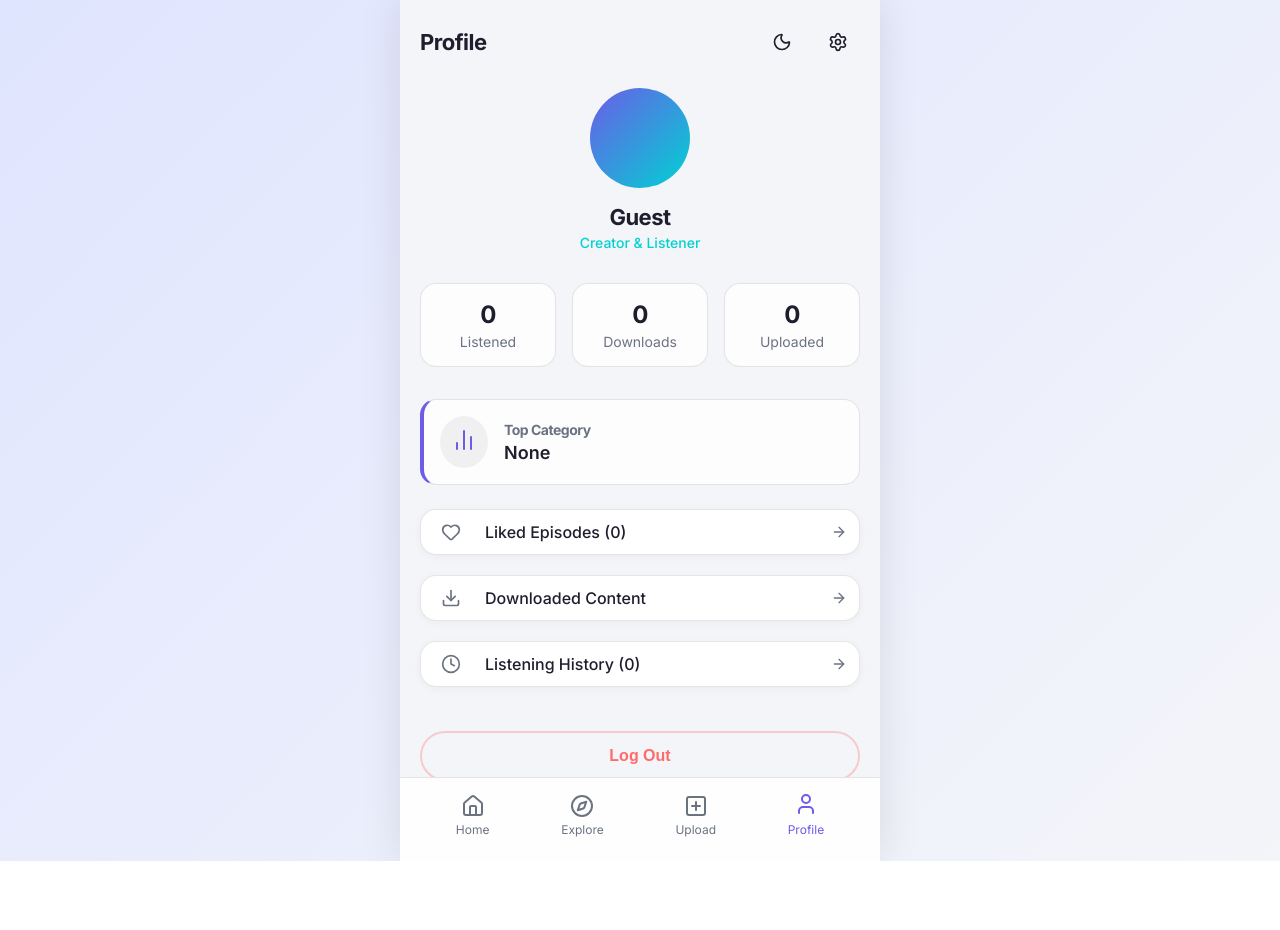
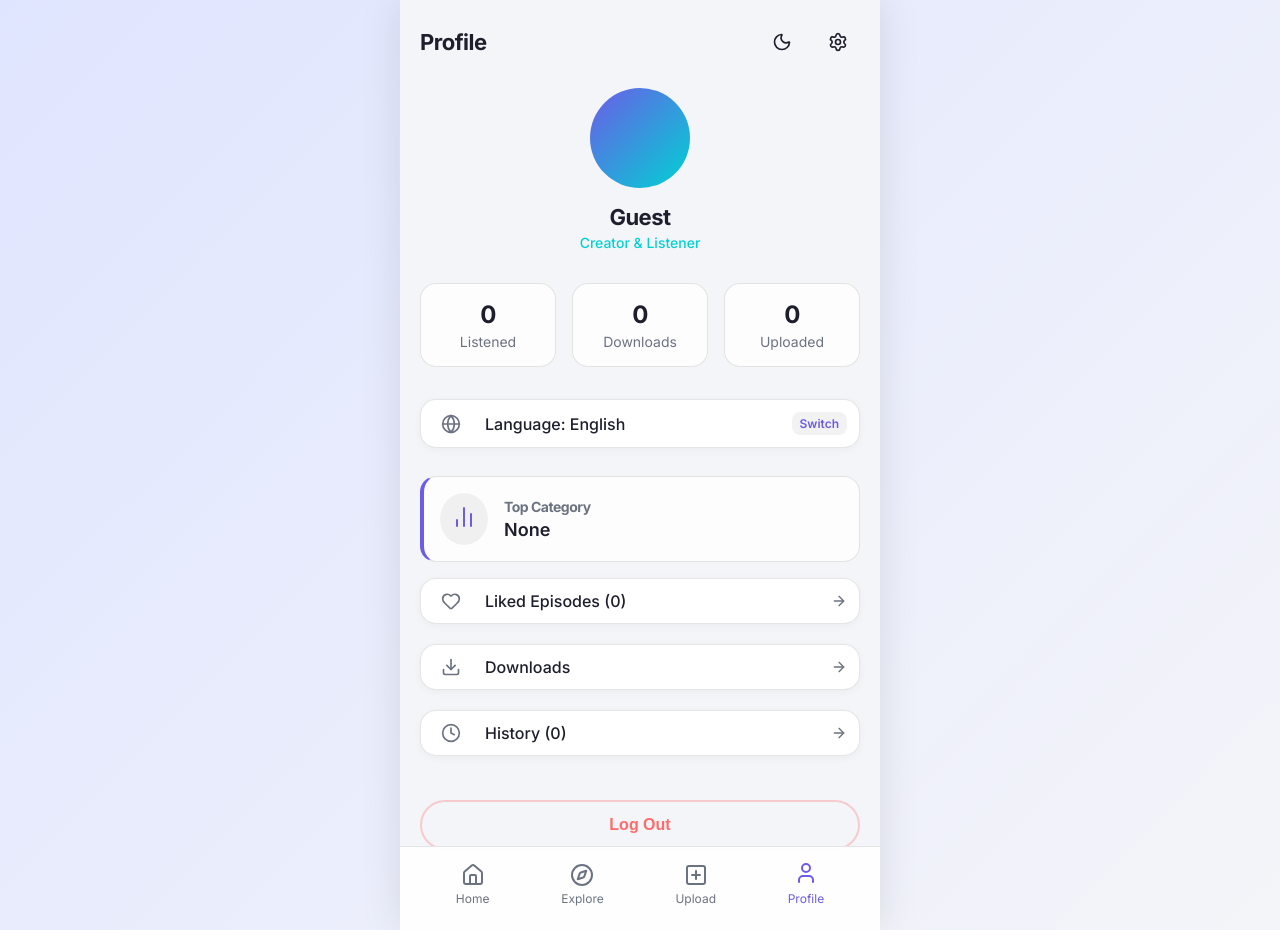
Before and after one commit to lidia-shenkut/HabeshaCast, a React (Vite) app: page /profile in a window 1280 px wide. Before the commit the page ends 861 px from the top, so only its background shows below. Built offline with nearby package versions, Linux system fonts and the light colour scheme; no server answers.

Commit message:
also added some things to the profile screen

```diff
--- a/src/views/pages/ProfileScreen.jsx
+++ b/src/views/pages/ProfileScreen.jsx
@@ -1,12 +1,14 @@
-import { Settings, Heart, Download, Clock, ArrowLeft, BarChart2, ShieldAlert } from 'lucide-react';
+import { Settings, Heart, Download, Clock, ArrowLeft, BarChart2, ShieldAlert, Globe } from 'lucide-react';
 import ThemeToggle from '../components/ThemeToggle';
 import { useUserData } from '../../controllers/UserDataContext';
 import { useAuth } from '../../controllers/AuthContext';
 import { useNavigate } from 'react-router-dom';
+import { useLanguage } from '../../controllers/LanguageContext';
 
 export default function ProfileScreen() {
   const { downloads, history, getTopCategory, likes, customEpisodes, pendingEpisodes } = useUserData();
   const { user, logout } = useAuth();
+  const { language, setLanguage, t } = useLanguage();
   const navigate = useNavigate();
 
   const listenedCount = new Set(history.map(h => h.id)).size;
@@ -17,10 +19,14 @@ export default function ProfileScreen() {
     navigate('/login');
   };
 
+  const toggleLanguage = () => {
+    setLanguage(language === 'en' ? 'am' : 'en');
+  };
+
   return (
     <div className="screen scrollable">
       <div className="top-nav">
-        <h2 style={{ marginBottom: 0 }}>Profile</h2>
+        <h2 style={{ marginBottom: 0 }}>{t('profile')}</h2>
         <div className="nav-actions">
           <ThemeToggle />
           <button className="btn-icon"><Settings size={20} /></button>
@@ -42,7 +48,7 @@ export default function ProfileScreen() {
         </div>
         <div className="glass-panel" style={{ flex: 1, padding: '16px', textAlign: 'center' }}>
           <h3 style={{ fontSize: '24px', marginBottom: '4px' }}>{downloads.length}</h3>
-          <p className="subtitle">Downloads</p>
+          <p className="subtitle">{t('downloads')}</p>
         </div>
         <div className="glass-panel" style={{ flex: 1, padding: '16px', textAlign: 'center' }}>
           <h3 style={{ fontSize: '24px', marginBottom: '4px' }}>{customEpisodes.length}</h3>
@@ -50,8 +56,18 @@ export default function ProfileScreen() {
         </div>
       </div>
 
+      <div style={{ display: 'flex', flexDirection: 'column', gap: '8px' }}>
+        {/* Language Toggle */}
+        <div className="episode-card" style={{ alignItems: 'center' }} onClick={toggleLanguage}>
+          <Globe size={20} color="var(--text-muted)" style={{ margin: '0 8px' }} />
+          <div style={{ flex: 1, fontSize: '16px', fontWeight: 500 }}>{t('language')}: {language === 'en' ? t('english') : t('amharic')}</div>
+          <div style={{ background: 'var(--bg-input)', padding: '4px 8px', borderRadius: '8px', fontSize: '12px', fontWeight: 600, color: 'var(--secondary-color)' }}>
+            Switch
+          </div>
+        </div>
+
         {/* Analytics Insight */}
-      <div className="glass-panel" style={{ padding: '16px', marginBottom: '24px', display: 'flex', alignItems: 'center', gap: '16px', borderLeft: '4px solid var(--secondary-color)' }}>
+        <div className="glass-panel" style={{ padding: '16px', margin: '8px 0', display: 'flex', alignItems: 'center', gap: '16px', borderLeft: '4px solid var(--secondary-color)' }}>
           <div style={{ background: 'var(--bg-input)', padding: '12px', borderRadius: '50%' }}>
             <BarChart2 size={24} color="var(--secondary-color)" />
           </div>
@@ -61,7 +77,6 @@ export default function ProfileScreen() {
           </div>
         </div>
 
-      <div style={{ display: 'flex', flexDirection: 'column', gap: '8px' }}>
         <div className="episode-card" style={{ alignItems: 'center' }}>
           <Heart size={20} color="var(--text-muted)" style={{ margin: '0 8px' }} />
           <div style={{ flex: 1, fontSize: '16px', fontWeight: 500 }}>Liked Episodes ({likes.length})</div>
@@ -69,19 +84,19 @@ export default function ProfileScreen() {
         </div>
         <div className="episode-card" style={{ alignItems: 'center' }}>
           <Download size={20} color="var(--text-muted)" style={{ margin: '0 8px' }} />
-          <div style={{ flex: 1, fontSize: '16px', fontWeight: 500 }}>Downloaded Content</div>
+          <div style={{ flex: 1, fontSize: '16px', fontWeight: 500 }}>{t('downloads')}</div>
           <ArrowLeft size={16} color="var(--text-muted)" style={{ transform: 'rotate(180deg)' }} />
         </div>
         <div className="episode-card" style={{ alignItems: 'center' }}>
           <Clock size={20} color="var(--text-muted)" style={{ margin: '0 8px' }} />
-          <div style={{ flex: 1, fontSize: '16px', fontWeight: 500 }}>Listening History ({history.length})</div>
+          <div style={{ flex: 1, fontSize: '16px', fontWeight: 500 }}>{t('history')} ({history.length})</div>
           <ArrowLeft size={16} color="var(--text-muted)" style={{ transform: 'rotate(180deg)' }} />
         </div>
 
         {user?.role === 'admin' && (
           <div className="episode-card" style={{ alignItems: 'center' }} onClick={() => navigate('/admin')}>
             <ShieldAlert size={20} color="#ff9f43" style={{ margin: '0 8px' }} />
-            <div style={{ flex: 1, fontSize: '16px', fontWeight: 500, color: '#ff9f43' }}>Admin Panel</div>
+            <div style={{ flex: 1, fontSize: '16px', fontWeight: 500, color: '#ff9f43' }}>{t('admin')} Panel</div>
             {pendingEpisodes.length > 0 && (
               <div style={{ background: '#ff9f43', color: 'white', borderRadius: '12px', padding: '2px 8px', fontSize: '12px', fontWeight: 'bold' }}>
                 {pendingEpisodes.length}
```
Lines whose indentation alone changed are shown as unchanged.
